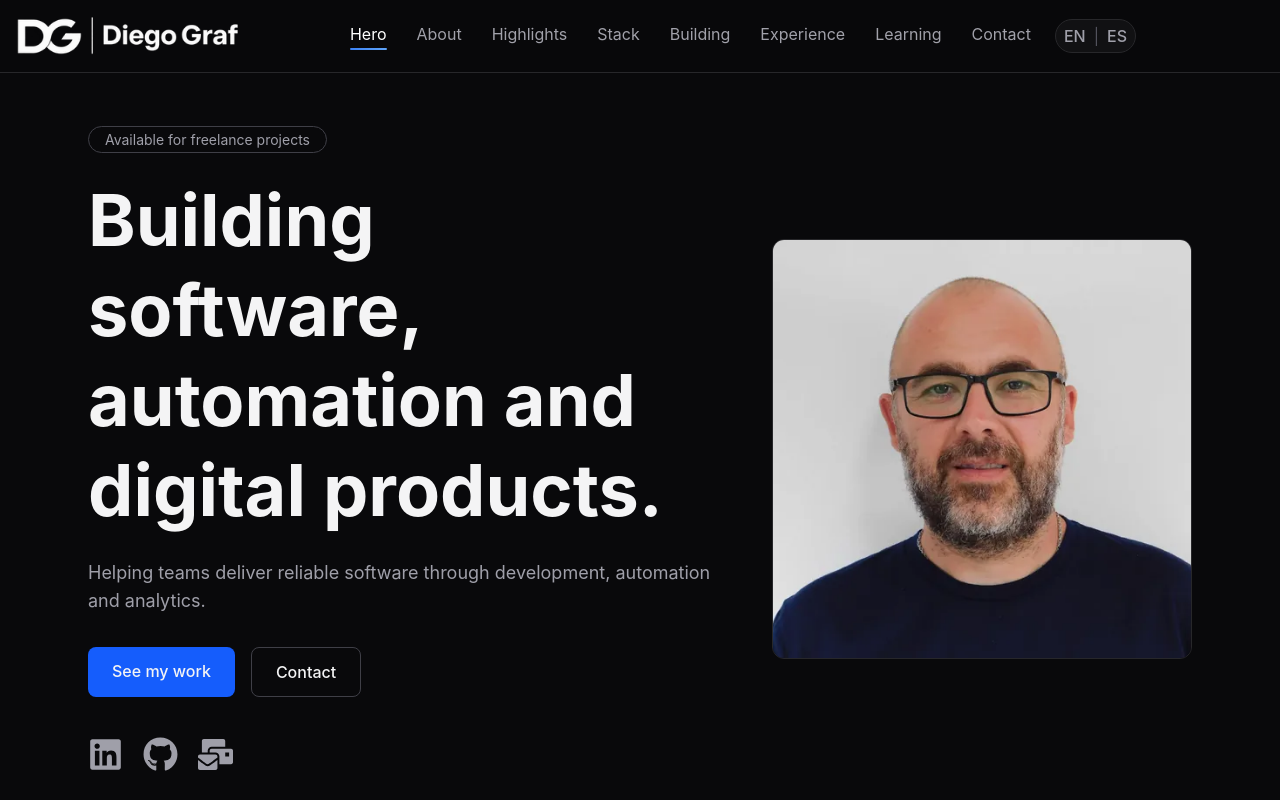
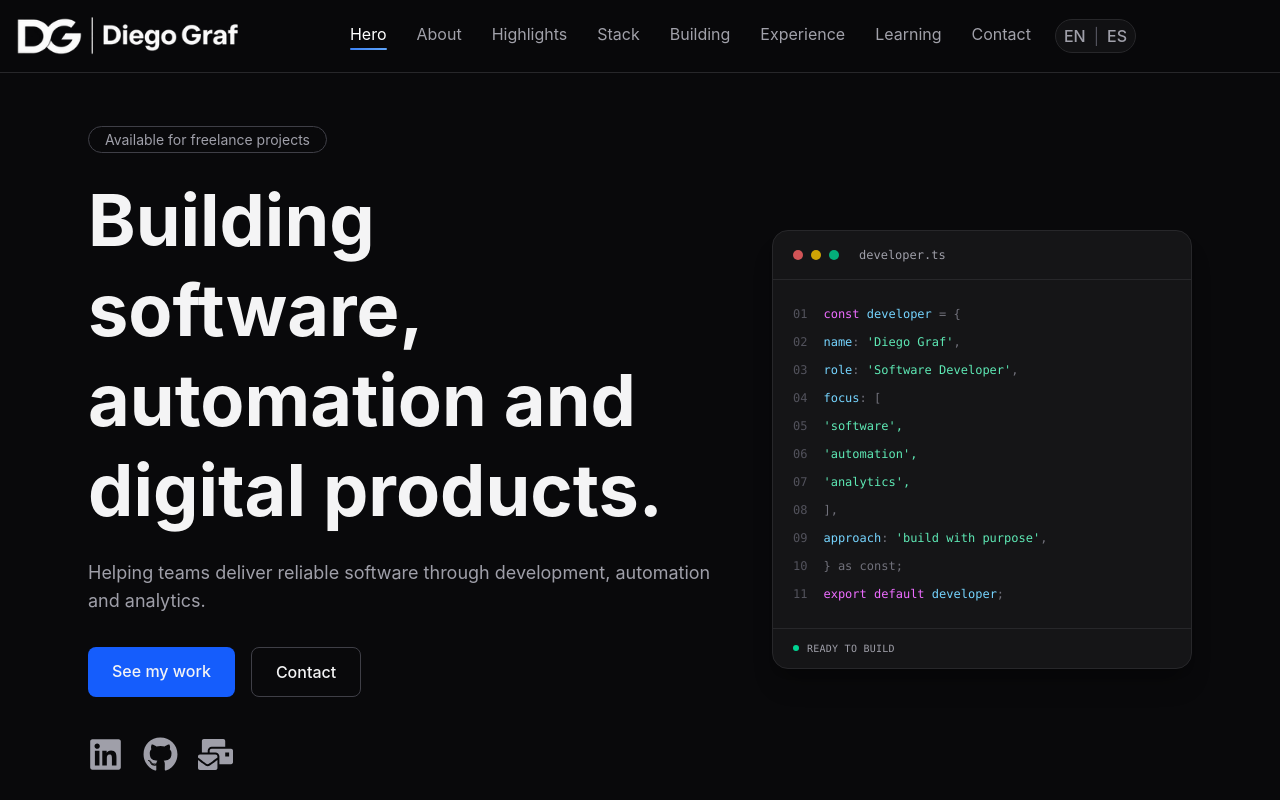
Before and after one commit to diegorafaelgraf/diego-graf-landing, a React (Vite) app: page / in a window 1280 px wide. Shown: the top 800 px of the page. Built offline with nearby package versions, Linux system fonts and the light colour scheme.

Commit message:
feat: :sparkles: chage hero and about me sections

```diff
--- a/index.html
+++ b/index.html
@@ -4,14 +4,6 @@
     <meta charset="UTF-8" />
     <link rel="icon" type="image/svg+xml" href="/favicon.svg" />
     <meta name="viewport" content="width=device-width, initial-scale=1.0" />
-    <link
-      rel="preload"
-      as="image"
-      href="/images/profile-960.webp"
-      imagesrcset="/images/profile-640.webp 640w, /images/profile-960.webp 960w, /images/profile-1280.webp 1280w"
-      imagesizes="(min-width: 1024px) 420px, (min-width: 768px) 320px, 420px"
-      fetchpriority="high"
-    />
     <title>diego-portfolio</title>
   </head>
   <body>
--- a/src/sections/About/About.tsx
+++ b/src/sections/About/About.tsx
@@ -6,7 +6,7 @@ export default function About() {
   return (
     <section
       id="about"
-      className="scroll-mt-0 mx-auto max-w-6xl px-6 py-32"
+      className="scroll-mt-0 mx-auto grid max-w-6xl items-center gap-12 px-6 py-32 md:grid-cols-[minmax(0,1fr)_auto]"
     >
       <motion.div
         initial={{ opacity: 0, y: 25 }}
@@ -31,6 +31,16 @@ export default function About() {
           ))}
         </p>
       </motion.div>
+      <img
+        src="/images/profile-960.webp"
+        srcSet="/images/profile-640.webp 640w, /images/profile-960.webp 960w, /images/profile-1280.webp 1280w"
+        sizes="(min-width: 1024px) 420px, (min-width: 768px) 320px, (min-width: 468px) 420px, calc(100vw - 3rem)"
+        alt={t('header.name')}
+        width={420}
+        height={420}
+        loading="lazy"
+        className="aspect-square w-full max-w-[420px] rounded-xl border border-zinc-800 object-cover md:h-80 md:w-80 md:max-w-none lg:h-105 lg:w-105"
+      />
     </section>
   );
 }
--- a/src/sections/Hero/Hero.tsx
+++ b/src/sections/Hero/Hero.tsx
@@ -75,24 +75,99 @@ export default function Hero() {
         </div>
       </motion.div>
 
-      <motion.div
-        initial={{ scale: 0.95 }}
-        animate={{ scale: 1 }}
-        transition={{ duration: 0.6, ease: "easeOut" }}
-        className="flex justify-center md:shrink-0"
+      <div
+        aria-hidden="true"
+        className="w-full max-w-[420px] overflow-hidden rounded-2xl border border-zinc-800 bg-zinc-900/80 shadow-xl shadow-black/20 md:w-[320px] md:shrink-0 lg:w-[420px]"
       >
-        <img
-          src="/images/profile-960.webp"
-          srcSet="/images/profile-640.webp 640w, /images/profile-960.webp 960w, /images/profile-1280.webp 1280w"
-          sizes="(min-width: 1024px) 420px, (min-width: 768px) 320px, 420px"
-          alt={t('header.name')}
-          width={420}
-          height={420}
-          loading="eager"
-          fetchPriority="high"
-          className="h-105 w-105 rounded-xl border border-zinc-800 object-cover md:h-80 md:w-80 lg:h-105 lg:w-105"
-        />
-      </motion.div>
+        <div className="flex items-center gap-2 border-b border-zinc-800 px-5 py-4">
+          <span className="h-2.5 w-2.5 rounded-full bg-red-400/80" />
+          <span className="h-2.5 w-2.5 rounded-full bg-yellow-400/80" />
+          <span className="h-2.5 w-2.5 rounded-full bg-emerald-400/80" />
+          <span className="ml-3 font-mono text-xs text-zinc-400">
+            developer.ts
+          </span>
+        </div>
+
+        <div className="overflow-x-auto px-5 py-5">
+          <div className="grid w-max min-w-full grid-cols-[2ch_auto] gap-x-4 font-mono text-[11px] leading-7 sm:text-xs">
+            <span className="select-none text-right text-zinc-600">01</span>
+            <span className="whitespace-nowrap text-zinc-300">
+              <span className="text-fuchsia-400">const</span>{' '}
+              <span className="text-sky-300">developer</span>{' '}
+              <span className="text-zinc-500">= {'{'}</span>
+            </span>
+
+            <span className="select-none text-right text-zinc-600">02</span>
+            <span className="whitespace-nowrap text-zinc-300">
+              {'  '}<span className="text-sky-300">name</span>
+              <span className="text-zinc-500">: </span>
+              <span className="text-emerald-300">'Diego Graf'</span>
+              <span className="text-zinc-500">,</span>
+            </span>
+
+            <span className="select-none text-right text-zinc-600">03</span>
+            <span className="whitespace-nowrap text-zinc-300">
+              {'  '}<span className="text-sky-300">role</span>
+              <span className="text-zinc-500">: </span>
+              <span className="text-emerald-300">'Software Developer'</span>
+              <span className="text-zinc-500">,</span>
+            </span>
+
+            <span className="select-none text-right text-zinc-600">04</span>
+            <span className="whitespace-nowrap text-zinc-300">
+              {'  '}<span className="text-sky-300">focus</span>
+              <span className="text-zinc-500">: [</span>
+            </span>
+
+            <span className="select-none text-right text-zinc-600">05</span>
+            <span className="whitespace-nowrap text-emerald-300">
+              {'    '}'software',
+            </span>
+
+            <span className="select-none text-right text-zinc-600">06</span>
+            <span className="whitespace-nowrap text-emerald-300">
+              {'    '}'automation',
+            </span>
+
+            <span className="select-none text-right text-zinc-600">07</span>
+            <span className="whitespace-nowrap text-emerald-300">
+              {'    '}'analytics',
+            </span>
+
+            <span className="select-none text-right text-zinc-600">08</span>
+            <span className="whitespace-nowrap text-zinc-300">
+              {'  '}<span className="text-zinc-500">],</span>
+            </span>
+
+            <span className="select-none text-right text-zinc-600">09</span>
+            <span className="whitespace-nowrap text-zinc-300">
+              {'  '}<span className="text-sky-300">approach</span>
+              <span className="text-zinc-500">: </span>
+              <span className="text-emerald-300">'build with purpose'</span>
+              <span className="text-zinc-500">,</span>
+            </span>
+
+            <span className="select-none text-right text-zinc-600">10</span>
+            <span className="whitespace-nowrap text-zinc-300">
+              <span className="text-zinc-500">{'}'} as const;</span>
+            </span>
+
+            <span className="select-none text-right text-zinc-600">11</span>
+            <span className="whitespace-nowrap text-zinc-300">
+              <span className="text-fuchsia-400">export default</span>{' '}
+              <span className="text-sky-300">developer</span>
+              <span className="text-zinc-500">;</span>
+            </span>
+          </div>
+        </div>
+
+        <div className="flex items-center gap-2 border-t border-zinc-800 px-5 py-3">
+          <span className="h-1.5 w-1.5 rounded-full bg-emerald-400" />
+          <span className="font-mono text-[10px] tracking-wide text-zinc-400">
+            READY TO BUILD
+          </span>
+        </div>
+      </div>
     </section>
   );
 }
```
